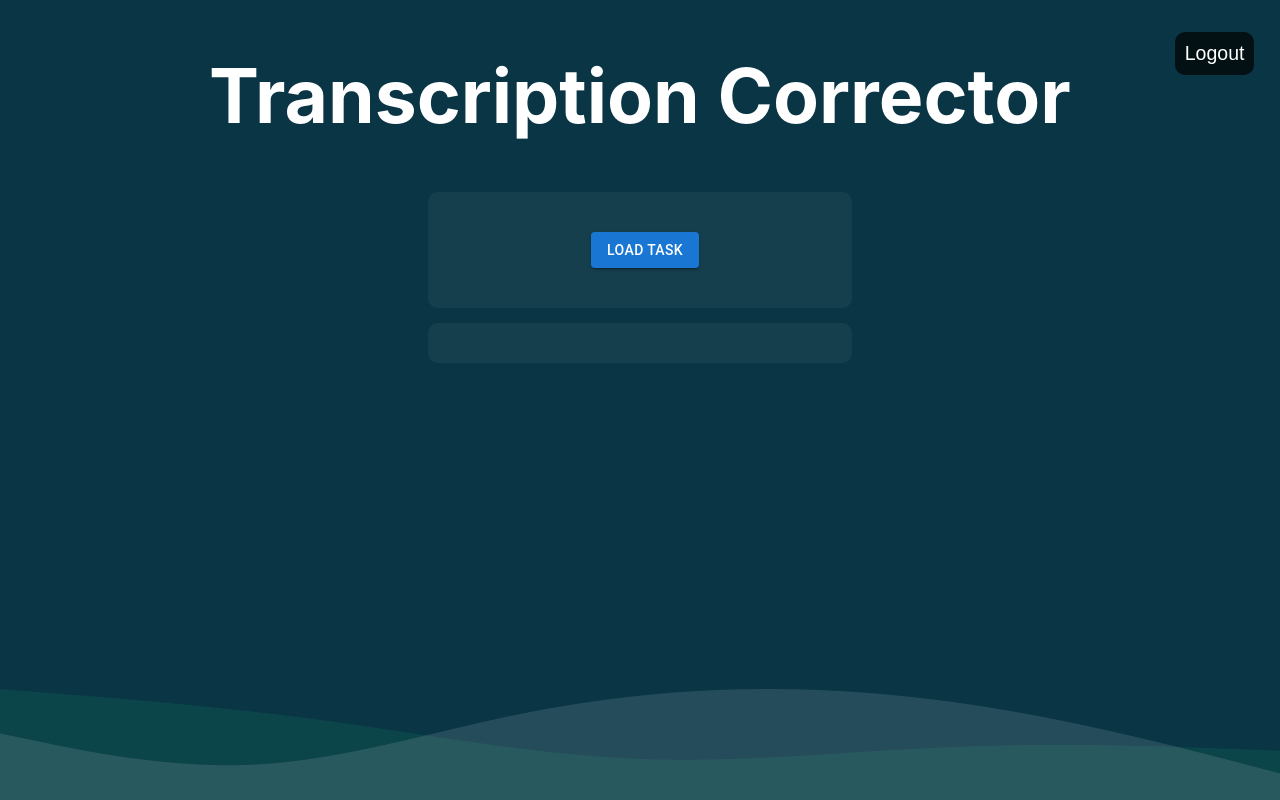
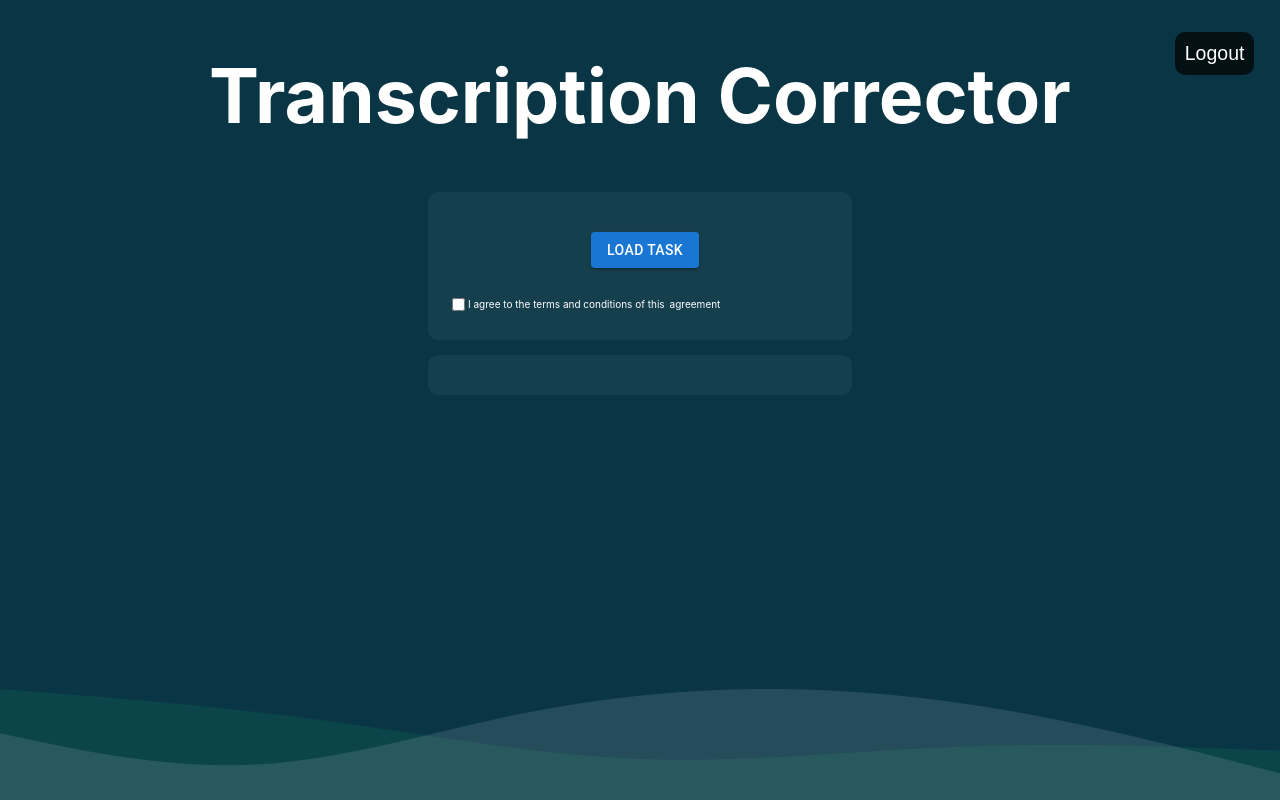
Before and after one commit to sugeedarou/slate-transcript-editor-wrapper, a React (Create React App) app: page / in a window 1280 px wide. Built offline with nearby package versions, Linux system fonts and the light colour scheme.

Commit message:
Add an agreement (path specified in constants.js) to the offline version

```diff
--- a/src/pages/ToolPage.js
+++ b/src/pages/ToolPage.js
@@ -13,7 +13,7 @@ import vttToDraft from "../import-adapter/vtt";
 import { getToken, isAuth, setTaskId } from "../user/User";
 import LogoutButton from "../components/LogoutButton";
 import GetVttFromId from "../api/GetVttFromId";
-import { ONE_FILE_MODE, DEFAULT_MODE } from "../constants.js";
+import { ONE_FILE_MODE, DEFAULT_MODE, AGREEMENT } from "../constants.js";
 
 
 class ToolPage extends React.Component {
@@ -32,6 +32,7 @@ class ToolPage extends React.Component {
       processing: false,
       errorReadingFile: false,
       vttFile: "",
+      agreement: false,
     };
   }
 
@@ -288,6 +289,34 @@ class ToolPage extends React.Component {
                   )}
                 </Button>
               </p>
+
+              <div style={{ display: "flex", flexDirection: "row" }}>
+                <input
+                  name="isGoing"
+                  type="checkbox"
+                  onChange={(e) => {
+                    this.setState({agreement: e.target.checked});
+                  }}
+                  style={{ alignSelf: "center" }}
+                />
+                <p href={AGREEMENT} style={{ fontSize: 10, alignSelf: "center" }}>
+                  {" "}
+                  I agree to the terms and conditions of this{" "}
+                </p>
+                <div style={{ width: 5 }}> </div>
+                <a
+                  href={AGREEMENT}
+                  style={{
+                    fontSize: 10,
+                    alignSelf: "center",
+                    display: "table-cell",
+                  }}
+                  target="_blank"
+                >
+                  {" "}
+                  agreement
+                </a>
+              </div>
             </div>
 
             <div style={{ height: 15 }}></div>
@@ -333,7 +362,8 @@ class ToolPage extends React.Component {
               </div>
               <p style={{fontSize:25}}>OR</p>*/}
               {this.state.errorReadingFile && "Problems reading file, please load another file."}
-              {this.state.processing && "Loading... This can take some time. Please be patient."}
+              {this.state.processing && this.state.agreement && "Loading... This can take some time. Please be patient."}
+              {this.state.processing && !this.state.agreement && "Loading... This can take some time. Please be patient. Do not forget to accept the agreement."}
               {!ONE_FILE_MODE &&
                 <Button
                   variant="contained"
@@ -356,7 +386,7 @@ class ToolPage extends React.Component {
               }
             </div>
 
-            {this.state.transcriptData && this.state.mediaUrl && (
+            {this.state.transcriptData && this.state.mediaUrl && (!ONE_FILE_MODE || this.state.agreement) && (
               <Redirect
                 to={{
                   pathname: "editor",
```
Also changed, not shown: 1 other file (tests, documents, lock files or other folders).
